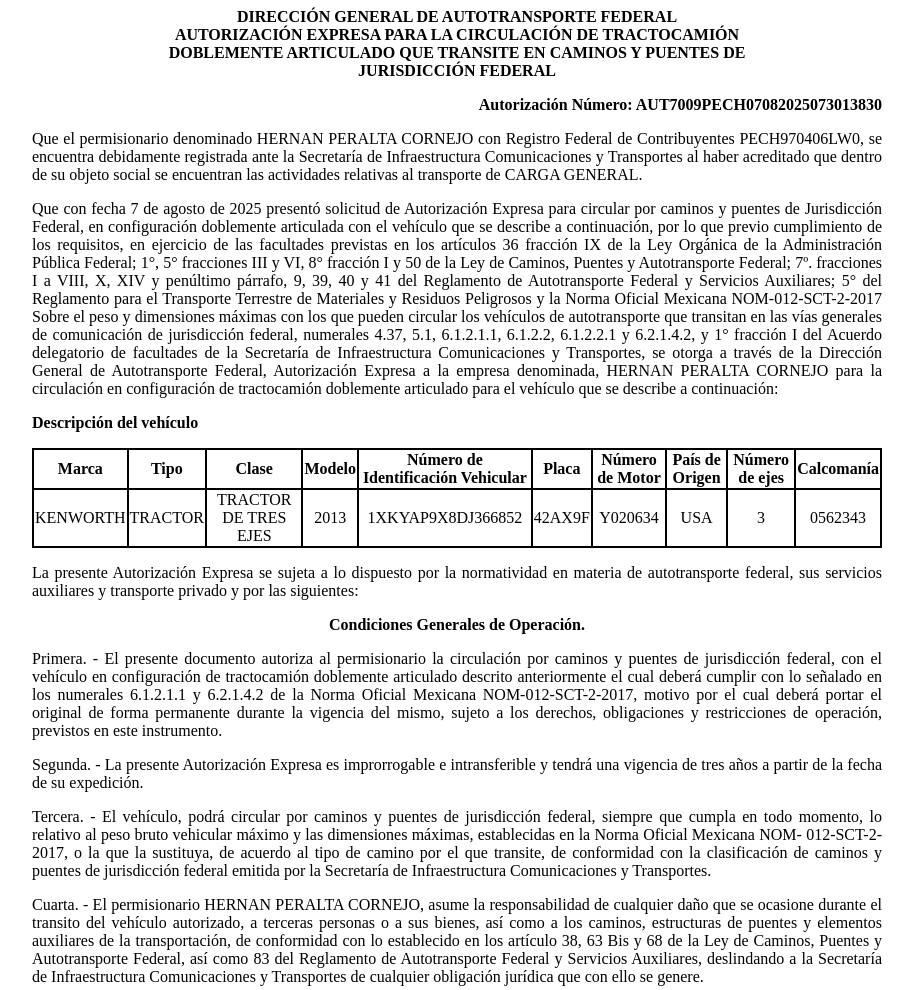
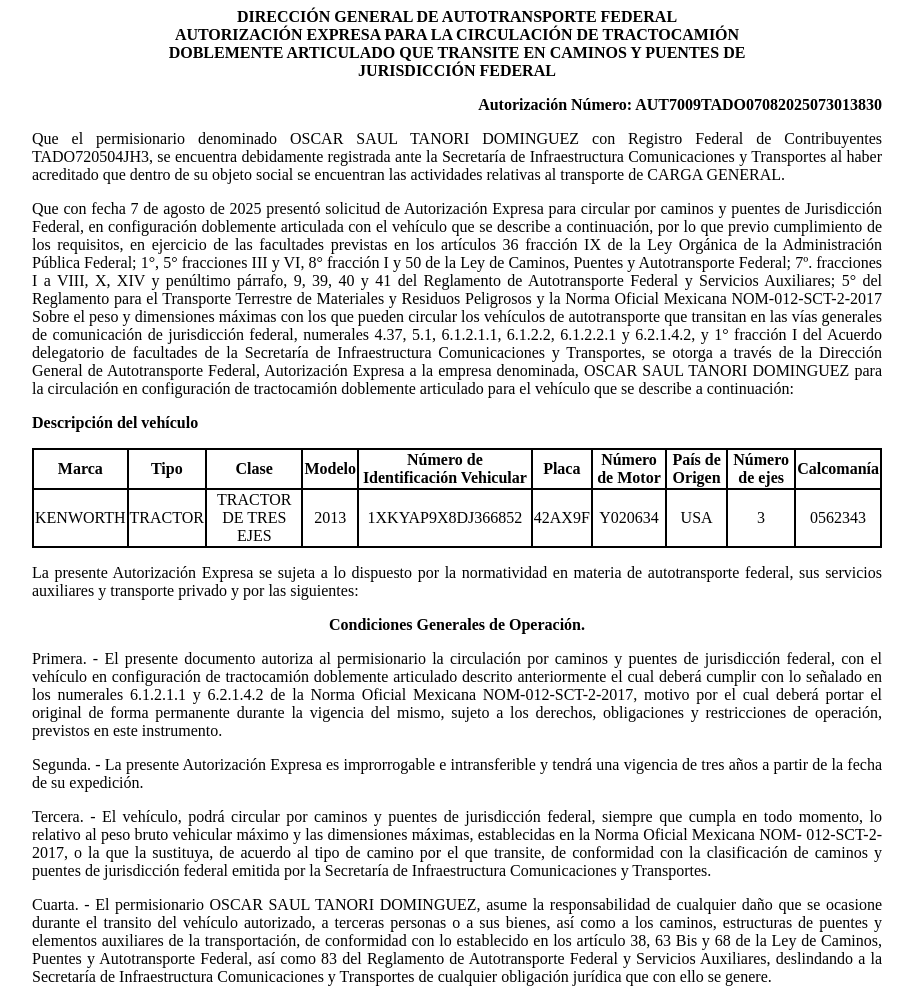
Before and after one commit to app-sct1/ConsultaAutDobleRemolque-folio-0200978, a plain HTML site: page index.html in a window 1280 px wide. Shown: the top 990 px of the page, without its empty margins (183-1096 px from the left). Drawn offline with Linux system fonts and the light colour scheme.

Commit message:
index.html

```diff
--- a/index.html
+++ b/index.html
@@ -75,11 +75,11 @@
 						<p class="sinMargen">DOBLEMENTE ARTICULADO QUE TRANSITE EN CAMINOS Y PUENTES DE</p>
 						<p class="sinMargen">JURISDICCIÓN FEDERAL</p>
 					</div>
-<p class="derechaNegro">Autorización Número: AUT7009PECH07082025073013830</p>
+<p class="derechaNegro">Autorización Número: AUT7009TADO07082025073013830</p>
 
 					<p class="justificado">Que el permisionario denominado
-						HERNAN PERALTA CORNEJO con Registro Federal de
-						Contribuyentes PECH970406LW0, se encuentra
+						OSCAR SAUL TANORI DOMINGUEZ con Registro Federal de
+						Contribuyentes TADO720504JH3, se encuentra
 						debidamente registrada ante la Secretaría de Infraestructura
 						Comunicaciones y Transportes al haber acreditado que dentro de su
 						objeto social se encuentran las actividades relativas al
@@ -107,7 +107,7 @@
 						facultades de la Secretaría de Infraestructura Comunicaciones y
 						Transportes, se otorga a través de la
 						Dirección General de Autotransporte Federal, Autorización Expresa a la
-						empresa denominada, HERNAN PERALTA CORNEJO para la
+						empresa denominada, OSCAR SAUL TANORI DOMINGUEZ para la
 						circulación en configuración de tractocamión doblemente articulado
 						para el vehículo que se describe a continuación:</p>
 
@@ -175,7 +175,7 @@
 						Secretaría de Infraestructura Comunicaciones y Transportes.</p>
 
 					<p class="justificado">Cuarta. - El permisionario
-						HERNAN PERALTA CORNEJO, asume la responsabilidad de
+						OSCAR SAUL TANORI DOMINGUEZ, asume la responsabilidad de
 						cualquier daño que se ocasione durante el transito del vehículo
 						autorizado, a terceras personas o a sus bienes, así como a los
 						caminos, estructuras de puentes y elementos auxiliares de la
```
